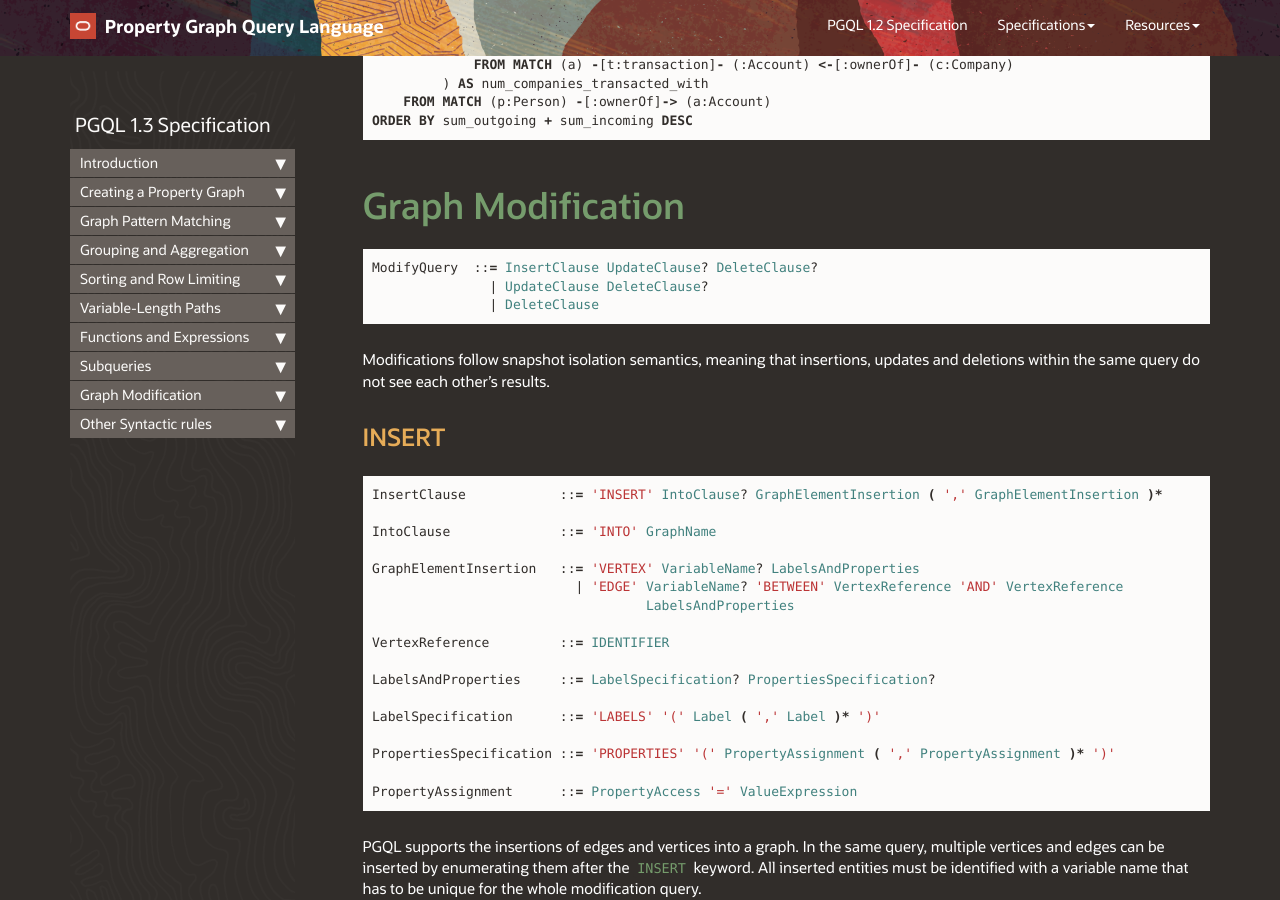
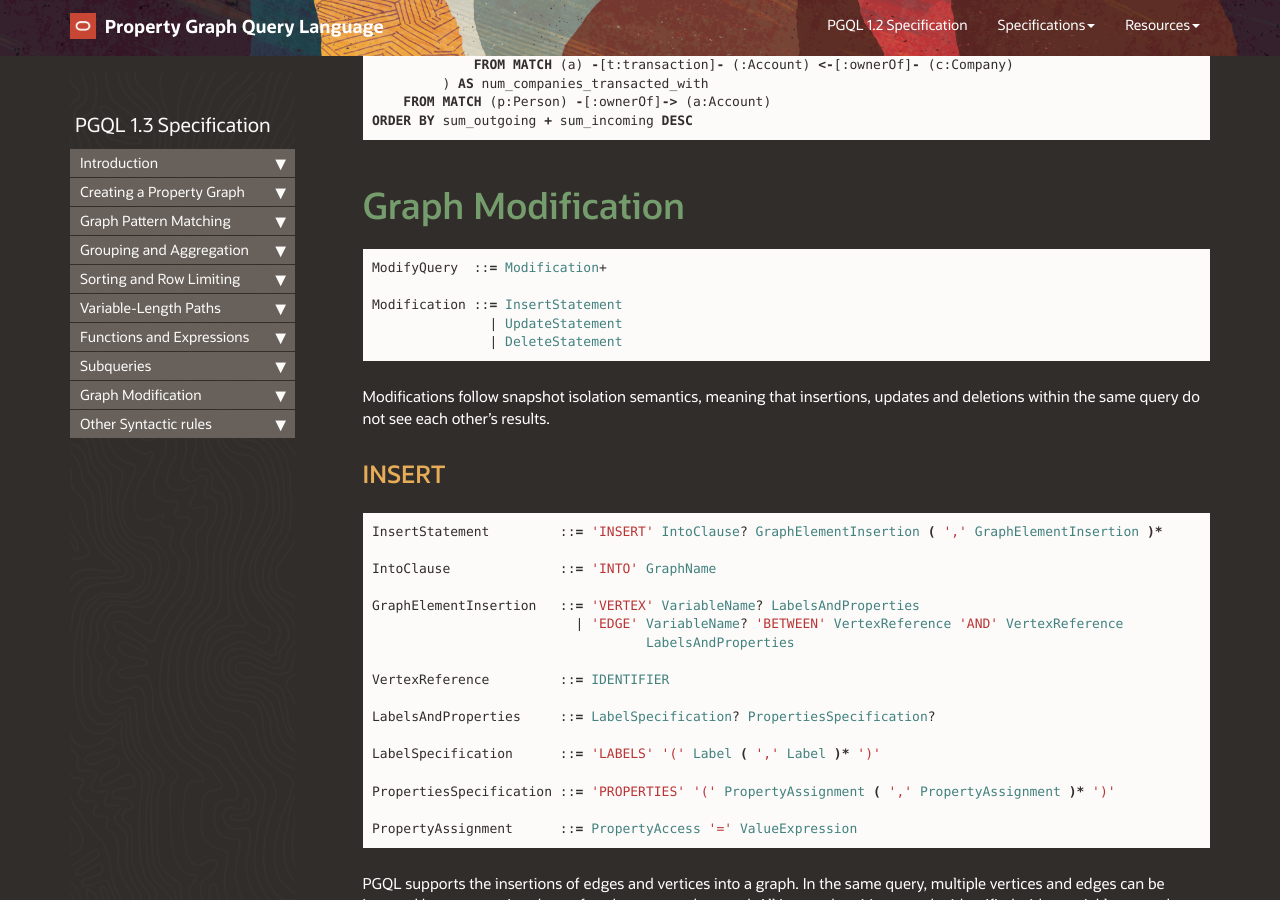
Before and after one commit to oracle/pgql-lang, a Jekyll site: the page built from pages/pgql-1.3-spec.md, in a window 1280 px wide and 900 px high, scrolled down 62999 px. Built offline with Jekyll 4.4.1, drawn with Linux system fonts in a browser that asks for light colours; nearby versions of some CDN libraries; comment, search, counter and statistics services are not loaded; some of the changed text lies outside the part shown.

Commit message:
grammar improvements for modify query

````diff
--- a/_layouts/page.html
+++ b/_layouts/page.html
@@ -518,11 +518,11 @@
     | replace:'&lt;ESCAPED_CHARACTER&gt;','<a href="#ESCAPED_CHARACTER">ESCAPED_CHARACTER</a>'
     | replace:'COMMENT ::','COMMENT<a name="COMMENT" class="pgql-anchor"> </a>::'
     | replace:'&lt;COMMENT&gt;','<a href="#COMMENT">COMMENT</a>'
-    | replace:'Statement   ::','Statement  <a name="Statement" class="pgql-anchor"> </a>::'
-    | replace:'&lt;Statement&gt;','<a href="#Statement">Statement</a>'
-    | replace:'Query       ::','Query      <a name="Query" class="pgql-anchor"> </a>::'
+    | replace:'PgqlStatement   ::','PgqlStatement  <a name="PgqlStatement" class="pgql-anchor"> </a>::'
+    | replace:'&lt;PgqlStatement&gt;','<a href="#PgqlStatement">PgqlStatement</a>'
+    | replace:'Query           ::','Query          <a name="Query" class="pgql-anchor"> </a>::'
     | replace:'&lt;Query&gt;','<a href="#Query">Query</a>'
-    | replace:'SelectQuery ::','SelectQuery<a name="SelectQuery" class="pgql-anchor"> </a>::'
+    | replace:'SelectQuery     ::','SelectQuery    <a name="SelectQuery" class="pgql-anchor"> </a>::'
     | replace:'&lt;SelectQuery&gt;','<a href="#SelectQuery">SelectQuery</a>'
     | replace:'SelectClause ::','SelectClause<a name="SelectClause" class="pgql-anchor"> </a>::'
     | replace:'&lt;SelectClause&gt;','<a href="#SelectClause">SelectClause</a>'
@@ -762,8 +762,10 @@
     | replace:'&lt;ScalarSubquery&gt;','<a href="#ScalarSubquery">ScalarSubquery</a>'
     | replace:'ModifyQuery  ::','ModifyQuery <a name="ModifyQuery" class="pgql-anchor"> </a>::'
     | replace:'&lt;ModifyQuery&gt;','<a href="#ModifyQuery">ModifyQuery</a>'
-    | replace:'InsertClause            ::','InsertClause           <a name="InsertClause" class="pgql-anchor"> </a>::'
-    | replace:'&lt;InsertClause&gt;','<a href="#InsertClause">InsertClause</a>'
+    | replace:'Modification ::','Modification<a name="Modification" class="pgql-anchor"> </a>::'
+    | replace:'&lt;Modification&gt;','<a href="#Modification">Modification</a>'
+    | replace:'InsertStatement         ::','InsertStatement        <a name="InsertStatement" class="pgql-anchor"> </a>::'
+    | replace:'&lt;InsertStatement&gt;','<a href="#InsertStatement">InsertStatement</a>'
     | replace:'IntoClause              ::','IntoClause             <a name="IntoClause" class="pgql-anchor"> </a>::'
     | replace:'&lt;IntoClause&gt;','<a href="#IntoClause">IntoClause</a>'
     | replace:'GraphElementInsertion   ::','GraphElementInsertion  <a name="GraphElementInsertion" class="pgql-anchor"> </a>::'
@@ -778,10 +780,10 @@
     | replace:'&lt;PropertiesSpecification&gt;','<a href="#PropertiesSpecification">PropertiesSpecification</a>'
     | replace:'PropertyAssignment      ::','PropertyAssignment     <a name="PropertyAssignment" class="pgql-anchor"> </a>::'
     | replace:'&lt;PropertyAssignment&gt;','<a href="#PropertyAssignment">PropertyAssignment</a>'
-    | replace:'UpdateClause ::','UpdateClause<a name="UpdateClause" class="pgql-anchor"> </a>::'
-    | replace:'&lt;UpdateClause&gt;','<a href="#UpdateClause">UpdateClause</a>'
-    | replace:'DeleteClause ::','DeleteClause<a name="DeleteClause" class="pgql-anchor"> </a>::'
-    | replace:'&lt;DeleteClause&gt;','<a href="#DeleteClause">DeleteClause</a>'
+    | replace:'UpdateStatement ::','UpdateStatement<a name="UpdateStatement" class="pgql-anchor"> </a>::'
+    | replace:'&lt;UpdateStatement&gt;','<a href="#UpdateStatement">UpdateStatement</a>'
+    | replace:'DeleteStatement ::','DeleteStatement<a name="DeleteStatement" class="pgql-anchor"> </a>::'
+    | replace:'&lt;DeleteStatement&gt;','<a href="#DeleteStatement">DeleteStatement</a>'
     | replace:'IDENTIFIER          ::','IDENTIFIER         <a name="IDENTIFIER" class="pgql-anchor"> </a>::'
     | replace:'&lt;IDENTIFIER&gt;','<a href="#IDENTIFIER">IDENTIFIER</a>'
     | replace:'UNQUOTED_IDENTIFIER ::','UNQUOTED_IDENTIFIER<a name="UNQUOTED_IDENTIFIER" class="pgql-anchor"> </a>::'
--- a/pages/pgql-1.3-spec.md
+++ b/pages/pgql-1.3-spec.md
@@ -40,7 +40,7 @@
 
 ## A note on the Grammar
 
-This document contains a complete grammar definition of PGQL, spread throughout the different sections. There is a single entry point into the grammar: `<Statement>`.
+This document contains a complete grammar definition of PGQL, spread throughout the different sections. There is a single entry point into the grammar: `<PgqlStatement>`.
 
 ## Document Outline
 
@@ -427,20 +427,20 @@
 The following is the syntax of the main query structure:
 
 ```bash
-Statement   ::= <CreatePropertyGraph>
-              | <Query>
-
-Query       ::= <SelectQuery>
-              | <ModifyQuery>
-
-SelectQuery ::= <CommonPathExpressions>?
-                <SelectClause>
-                <FromClause>
-                <WhereClause>?
-                <GroupByClause>?
-                <HavingClause>?
-                <OrderByClause>?
-                <LimitOffsetClauses>?
+PgqlStatement   ::= <CreatePropertyGraph>
+                  | <Query>
+
+Query           ::= <SelectQuery>
+                  | <ModifyQuery>
+
+SelectQuery     ::= <CommonPathExpressions>?
+                    <SelectClause>
+                    <FromClause>
+                    <WhereClause>?
+                    <GroupByClause>?
+                    <HavingClause>?
+                    <OrderByClause>?
+                    <LimitOffsetClauses>?
 ```
 
 Details of the different clauses of a query can be found in the following sections:
@@ -2622,9 +2622,11 @@
 # Graph Modification
 
 ```bash
-ModifyQuery  ::= <InsertClause> <UpdateClause>? <DeleteClause>?
-               | <UpdateClause> <DeleteClause>?
-               | <DeleteClause>
+ModifyQuery  ::= <Modification>+
+
+Modification ::= <InsertStatement>
+               | <UpdateStatement>
+               | <DeleteStatement>
 ```
 
 Modifications follow snapshot isolation semantics, meaning that insertions, updates and deletions within the same query do not see each other's results.
@@ -2632,7 +2634,7 @@
 ## INSERT
 
 ```bash
-InsertClause            ::= 'INSERT' <IntoClause>? <GraphElementInsertion> ( ',' <GraphElementInsertion> )*
+InsertStatement         ::= 'INSERT' <IntoClause>? <GraphElementInsertion> ( ',' <GraphElementInsertion> )*
 
 IntoClause              ::= 'INTO' <GraphName>
 
@@ -2795,7 +2797,7 @@
 ## UPDATE
 
 ```bash
-UpdateClause ::= 'UPDATE' <VariableReference> 'SET' '(' <PropertyAssignment> ( ',' <PropertyAssignment> )* ')'
+UpdateStatement ::= 'UPDATE' <VariableReference> 'SET' '(' <PropertyAssignment> ( ',' <PropertyAssignment> )* ')'
 ```
 
 For example, the value of property `age` for every person named "John" can be updated the following way:
@@ -2884,7 +2886,7 @@
 ## DELETE
 
 ```bash
-DeleteClause ::= 'DELETE' <VariableReference> ( ',' <VariableReference> )*
+DeleteStatement ::= 'DELETE' <VariableReference> ( ',' <VariableReference> )*
 ```
 
 
````
